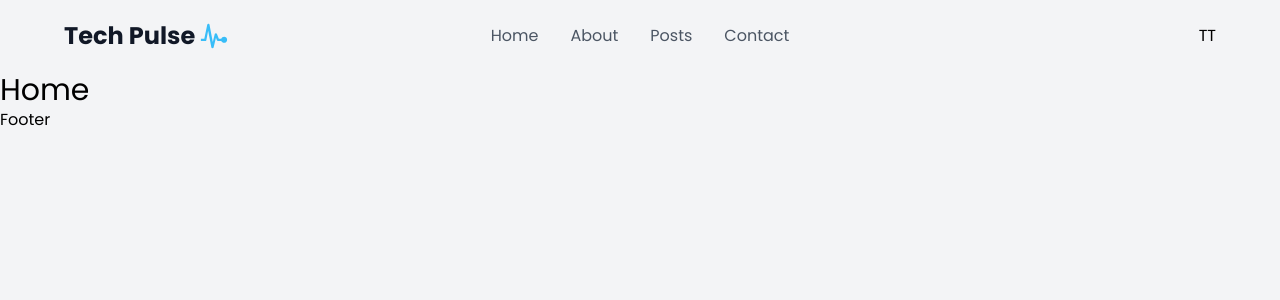
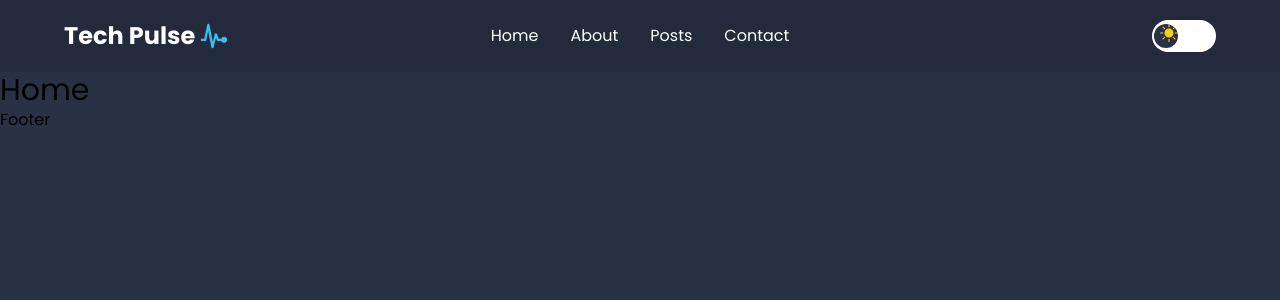
Before and after one commit to baized1245/Tech-blog-with-next.js, a Next.js app: page / in a window 1280 px wide. Shown: the top 300 px of the page. Built offline with nearby package versions, Linux system fonts and the light colour scheme.

Commit message:
Dark Mode Toggle

```diff
--- a/components/Navbar.jsx
+++ b/components/Navbar.jsx
@@ -3,7 +3,6 @@
 import React from 'react'
 import Link from 'next/link'
 import MobileMenu from './MobileMenu'
-import clsx from 'clsx'
 import { Links } from '@/constant/links'
 import { IoMdPulse } from 'react-icons/io'
 import ThemeToggle from './ThemeToggle'
--- a/components/ThemeToggle.jsx
+++ b/components/ThemeToggle.jsx
@@ -1,7 +1,40 @@
-import React from 'react'
+import React, { useEffect, useState } from 'react'
+import { FaMoon } from 'react-icons/fa'
+import { BsSunFill } from 'react-icons/bs'
+import clsx from 'clsx'
 
 const ThemeToggle = () => {
-  return <div>TT</div>
+  const [darkMode, setDarkMode] = useState(true)
+
+  useEffect(() => {
+    const theme = localStorage.getItem('theme')
+    if (theme === 'dark') setDarkMode(true)
+  }, [])
+
+  useEffect(() => {
+    if (darkMode) {
+      document.documentElement.classList.add('dark')
+      localStorage.setItem('theme', 'dark')
+    } else {
+      document.documentElement.classList.remove('dark')
+      localStorage.setItem('theme', 'light')
+    }
+  }, [darkMode])
+
+  return (
+    <div
+      className={clsx('themeToggle', darkMode ? 'bg-white' : 'bg-sky-400')}
+      onClick={() => setDarkMode(!darkMode)}
+    >
+      <FaMoon className="text-white" size={18} />
+      <div
+        className="ball"
+        style={darkMode ? { left: '2px' } : { right: '2px' }}
+      >
+        <BsSunFill className="ml-auto text-yellow-400" size={18} />
+      </div>
+    </div>
+  )
 }
 
 export default ThemeToggle
--- a/tailwind.config.js
+++ b/tailwind.config.js
@@ -1,4 +1,5 @@
 /** @type {import('tailwindcss').Config} */
+
 const defaultTheme = require('tailwindcss/defaultTheme')
 module.exports = {
   content: [
@@ -6,21 +7,21 @@ module.exports = {
     './components/**/*.{js,ts,jsx,tsx,mdx}',
     './app/**/*.{js,ts,jsx,tsx,mdx}',
   ],
-
   daisyui: {
     themes: [],
   },
-
   darkMode: 'class',
   theme: {
-    screens: { xs: '475px', ...defaultTheme.screen },
+    screens: {
+      xs: '475px',
+      ...defaultTheme.screens,
+    },
   },
-
   theme: {
     extend: {
       colors: {
         dark: '#232A3C',
-        medium: '293245',
+        medium: '#293245',
       },
     },
   },
```
